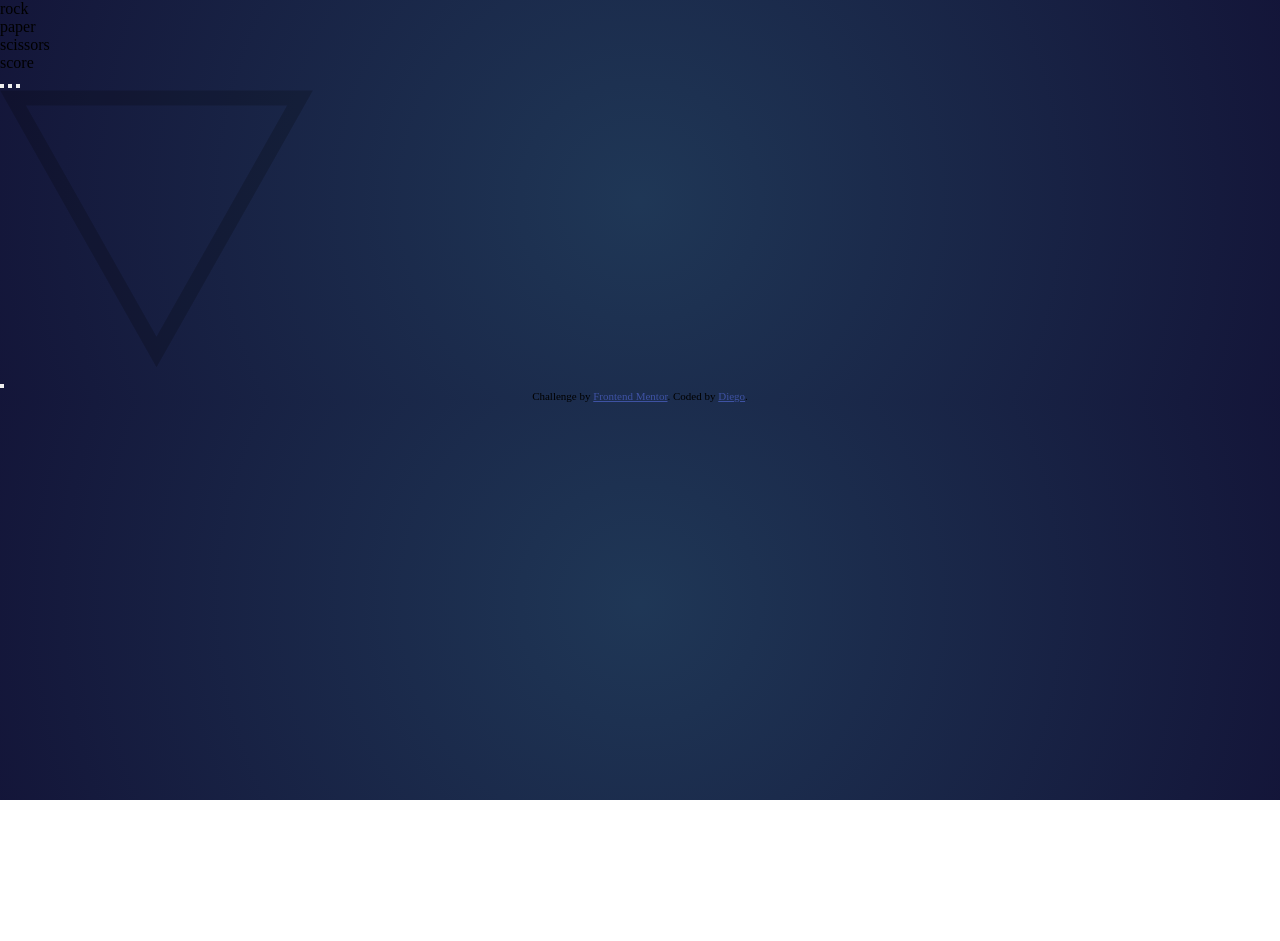
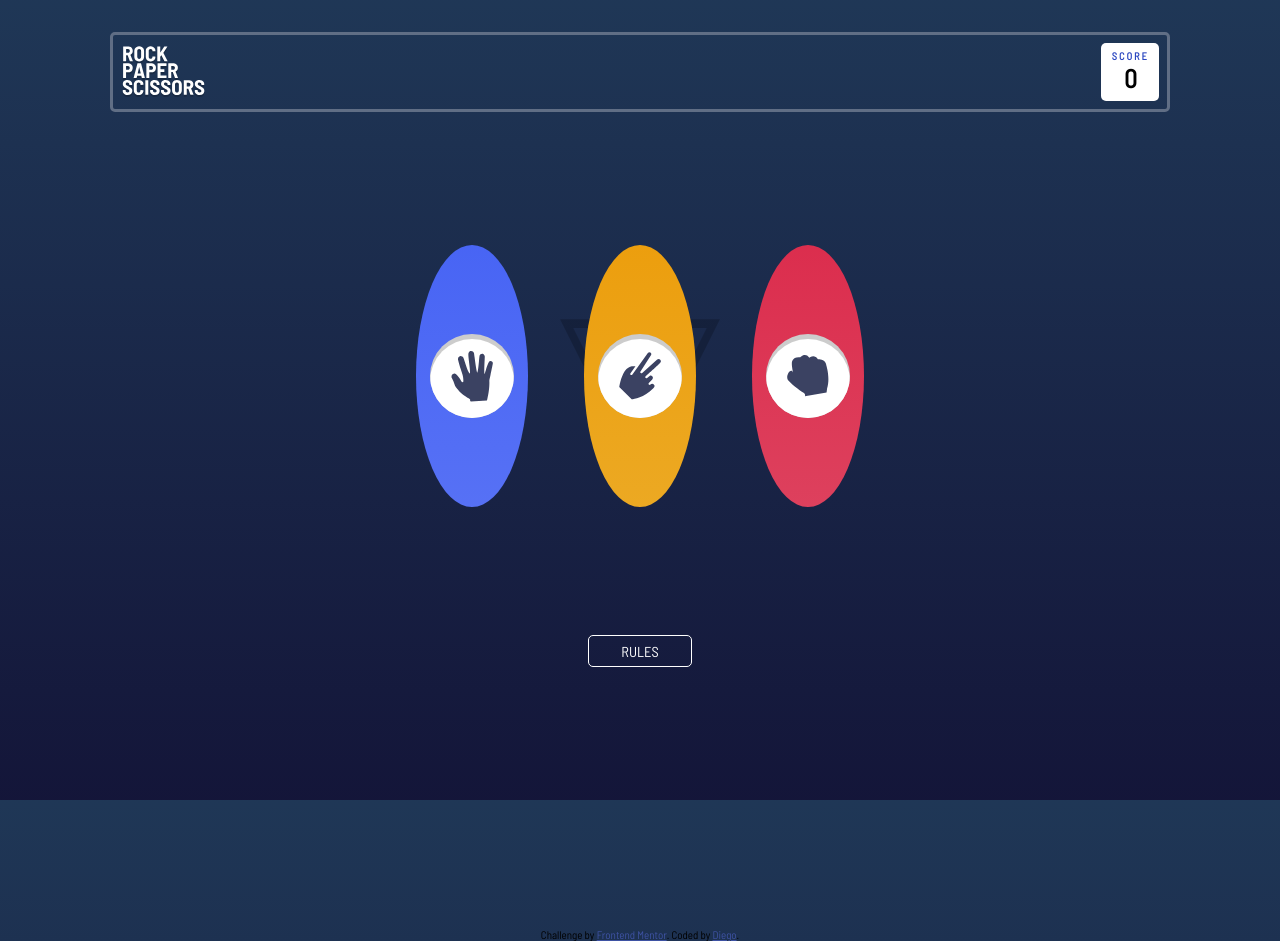
Before and after one commit to Diegobrix/FrontEnd-Mentor---Rock-Paper-Scissors-Game, a plain HTML site: page index.html in a window 1280 px wide. Before the commit the page ends 800 px from the top, so only its background shows below. Drawn offline with Linux system fonts and the light colour scheme.

Commit message:
Lógica do Game Concluida

```diff
--- a/css/indexStyles.css
+++ b/css/indexStyles.css
@@ -19,15 +19,18 @@
     --primary-150: hsl(237, 49%, 15%);
 
     /* Neutral Colours */
-    --neutral-100: hsl(229, 64%, 46%);
-    --neutral-200: hsl(217, 16%, 45%);
-    --neutral-300: hsl(229, 25%, 31%);
+    --neutral-100: #fff;
+    --neutral-200: hsl(229, 64%, 46%);
+    --neutral-300: hsl(217, 16%, 45%);
+    --neutral-400: hsl(229, 25%, 31%);
 
     /* Typography */
     --fw-regular: 600;
     --fw-bold: 700;
 
     --f-family: 'Barlow Semi Condensed', sans-serif;
+
+    font-size: 16px;
 }
 
 .attribution { font-size: 11px; text-align: center; }
@@ -36,13 +39,214 @@
 * {
     margin: 0;
     padding: 0;
-    box-sizing: var(--f-family);
+    box-sizing: border-box;
+
+    font-family: var(--f-family);
 }
 
 body {
-    background: radial-gradient(circle, var(--primary-100), var(--primary-150));
+    width: 100vw;
+    height: 100vh;
+
+    width: 100dvw;
+    height: 100dvh;
+
+    overflow: hidden;
+}
+
+figure img {
+    width: 100%;
+    height: 100%;
+    object-fit: 100%;
+}
+
+.score-wrapper p,
+.rules-button,
+.modal h2 {
+    text-transform: uppercase;
+}
+
+button {
+    cursor: pointer;
 }
 
 /* Mobile - 375px */
+body {
+    background: linear-gradient(var(--primary-100), var(--primary-150));
+}
+
+header {
+    display: flex;
+    justify-content: center;
+
+    width: auto;
+    padding: 1rem;
+    padding-top: 2rem;
+}
+
+.scoreboard-wrapper {
+    display: inherit;
+    justify-content: space-between;
+    align-items: center;
+
+    width: 85%;
+    height: 5rem;
+
+    border-radius: 5px;
+    border: 3px solid var(--neutral-300);
+
+    padding: .5rem;
+}
+
+.scoreboard-wrapper figure {
+    height: 90%;
+}
+
+.score-wrapper {
+    display: flex;
+    flex-direction: column;
+
+    align-items: center;
+
+    padding-block: 7px;
+
+    height: 100%;
+    aspect-ratio: 1/1;
+    border-radius: inherit;
+
+    background: var(--neutral-100);
+}
+
+.score-wrapper p {
+    font-size: .65rem;
+    font-weight: var(--fw-regular);
+    color: var(--neutral-200);
+    letter-spacing: 2px;
+}
+
+.score-wrapper h2 {
+    font-size: 1.6rem;
+    font-weight: bolder;
+}
+
+main {
+    display: flex;
+    align-items: center;
+    justify-content: center;
+
+    flex-direction: column;
+    gap: 5rem 0;
+
+    height: 100%;
+
+    padding-bottom: 9rem;
+}
+
+main figure {
+    position: fixed;
+    inset: 0;
+    margin: auto;
+
+    width: 10rem;
+    aspect-ratio: 1;
+}
+
+main .buttons-wrapper {
+    display: flex;
+    justify-content: center;
+    flex-wrap: wrap;
+
+    gap: 1rem 3.5rem;
+
+    width: 85%;
+    height: 40%;
+
+    margin-bottom: 3rem;
+}
+
+.jokenpo {
+    display: grid;
+    place-items: center;
+
+    width: 7rem;
+    border-radius: 50%;
+    aspect-ratio: 1;
+    border: 0;
+    z-index: 2;
+    background: linear-gradient(to bottom, var(--color-1), var(--color-2));
+}
+
+.jokenpo i {
+    position: absolute;
+    inset: 0;
+    margin: auto;
+
+    width: 100%;
+    height: 100%
+}
+
+#paper {
+    --color-1: var(--paper);
+    --color-2: var(--paper-50);
+}
+
+#paper i {
+    background: url(../images/icon-paper.svg);
+    background-repeat: no-repeat;
+    background-size: 50%;
+    background-position: center center;
+}
+
+#scissors {
+    --color-1: var(--scissors);
+    --color-2: var(--scissors-50);
+}
+
+#scissors i {
+    background: url(../images/icon-scissors.svg);
+    background-repeat: no-repeat;
+    background-size: 50%;
+    background-position: center center;
+}
+
+#rock {
+    --color-1: var(--rock);
+    --color-2: var(--rock-50);
+}
+
+#rock i {
+    background: url(../images/icon-rock.svg);
+    background-repeat: no-repeat;
+    background-size: 50%;
+    background-position: center center;
+}
+
+.jokenpo-inner {
+    position: relative;
+    background: hsl(0 0% 80%);
+    width: 75%;
+    aspect-ratio: 1;
+    border-radius: 50%;
+    overflow: hidden;
+}
+
+.inner__shadow {
+    position: absolute;
+    top: 5px;
+    background: var(--neutral-100);
+    width: 100%;
+    height: 100%;
+    border-radius: 50%;
+}
+
+.rules-button {
+    width: 6.5rem;
+    height: 2rem;
+    background: #0000;
+    color: var(--neutral-100);
+    border: 1px solid var(--neutral-100);
+    border-radius: 5px;
+    font-size: .9rem;
+}
 
 /* Desktop - 1366px */
--- a/index.html
+++ b/index.html
@@ -12,7 +12,8 @@
   <link rel="stylesheet" href="./css/indexStyles.css">
 
   <!-- Scripts -->
-  <script src="./js/gameScript.js"></script>
+  <script defer src="./js/gameScript.js"></script>
+  <script defer src="./js/rulesScript.js"></script>
 <!--
   Score
   Rules
@@ -28,9 +29,9 @@
 <body>
   <header>
     <div class="scoreboard-wrapper">
-      <p>rock</p>
-      <p>paper</p>
-      <p>scissors</p>
+      <figure>
+        <img src="./images/logo.svg" alt="Logo">
+      </figure>
       <div class="score-wrapper">
         <p>score</p>
         <h2 class="score"></h2>
@@ -38,14 +39,35 @@
     </div>
   </header>
   <main>
-    <button class="jokenpo" id="paper"></button>
-    <button class="jokenpo" id="scissors"></button>
-    <button class="jokenpo" id="rock"></button>
+    <div class="buttons-wrapper">
+      <button class="jokenpo" id="paper" data-order="1">
+        <div class="jokenpo-inner">
+          <div class="inner__shadow"></div>
+          <i></i>
+        </div>
+      </button>
+      <button class="jokenpo" id="scissors" data-order="2">
+        <div class="jokenpo-inner">
+          <div class="inner__shadow"></div>
+          <i></i>
+        </div>
+      </button>
+      <button class="jokenpo" id="rock" data-order="0">
+        <div class="jokenpo-inner">
+          <div class="inner__shadow"></div>
+          <i></i>
+        </div>
+      </button>
+    </div>
     <figure>
       <img src="./images/bg-triangle.svg" alt="">
     </figure>
-    <button></button>
-    <dialog></dialog>
+    <button class="rules-button" aria-controls="modal">rules</button>
+    <dialog class="modal" id="modal" opened="false">
+      <h2>rules</h2>
+      <img loading="lazy" src="./images/image-rules.svg" alt="Game Rules">
+      <button class="rules-close"></button>
+    </dialog>
   </main>
 
   <div class="attribution">
--- a/js/gameScript.js
+++ b/js/gameScript.js
@@ -0,0 +1,64 @@
+const scoreDisplay = document.querySelector(".score");
+const choosed = document.querySelectorAll(".jokenpo");
+const jokenpo = ["rock", "paper", "scissors"];
+let pcChoose;
+let playerChoose;
+
+let score = 0;
+
+window.addEventListener("load", () => {
+    scoreDisplay.innerText = (score);
+});
+
+choosed.forEach((element) => {
+    element.addEventListener("click", iChooseYou);
+});
+
+function iChooseYou()
+{
+    let optionChoosed = this.getAttribute("data-order");
+    playerChoose = optionChoosed;
+
+    let randomOption = (Math.floor(Math.random() * 101));
+    pcChoose =  randomOption < 33 ? 0
+    : randomOption > 66 ? 2
+    : 1;
+
+    game(playerChoose, pcChoose);
+}
+
+function game(player, pc)
+{
+    let winner = false;
+
+    switch(player)
+    {
+        case "0":
+            if(pc == 2)
+            {
+                winner = true;
+            }
+            break;
+        case "1":
+            if(pc == 0)
+            {
+                winner = true;
+            }
+            break;
+        case "2":
+            if(pc == 1)
+            {
+                winner = true;
+            }
+            break;
+    }
+
+    if(winner)
+    {
+        score++;
+        scoreDisplay.innerText = (score);
+    }
+
+    console.log("Player: " + jokenpo[player] + " Pc: " + jokenpo[pc]);
+
+}
--- /dev/null
+++ b/js/rulesScript.js
@@ -0,0 +1,23 @@
+//Elements
+const btnRules = document.querySelector(".rules-button");
+const btnCloseRules = document.querySelector(".rules-close");
+const modal = document.querySelector(".modal");
+
+//Listeners
+btnRules.addEventListener("click", ModalHandler);
+btnCloseRules.addEventListener("click", ModalHandler);
+
+//Functions
+function ModalHandler()
+{
+    if(this.className == "rules-button")
+    {
+        modal.setAttribute("opened", "true");
+        modal.showModal();
+    }
+    else
+    {
+        modal.setAttribute("opened", "false");
+        modal.close();
+    }
+}
```
